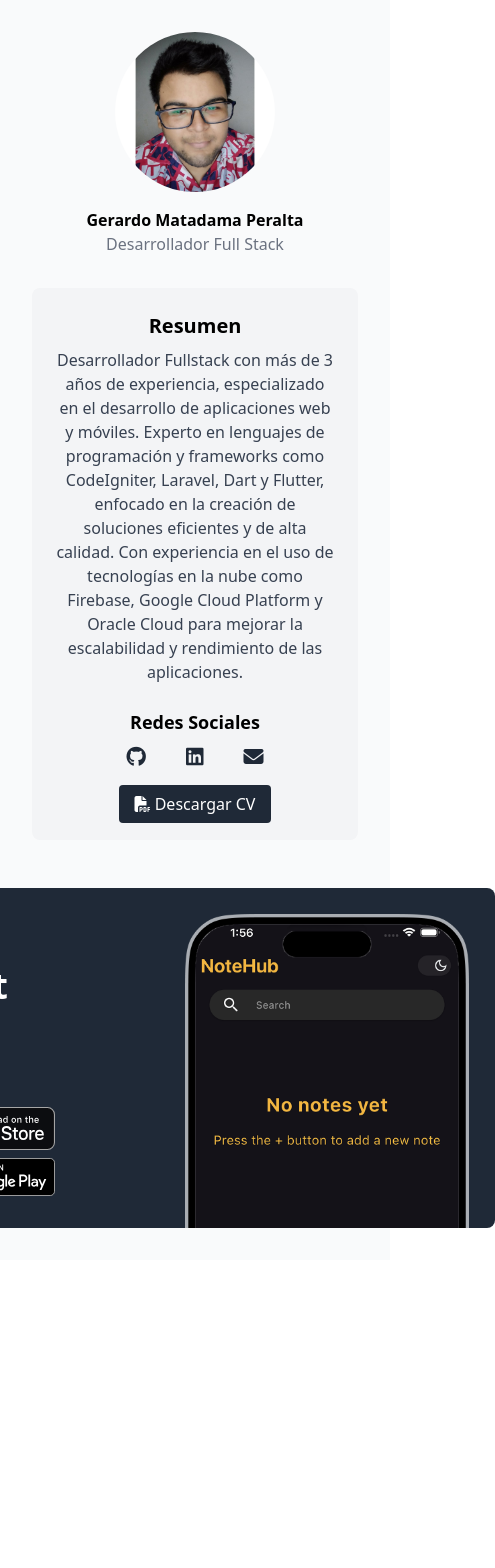
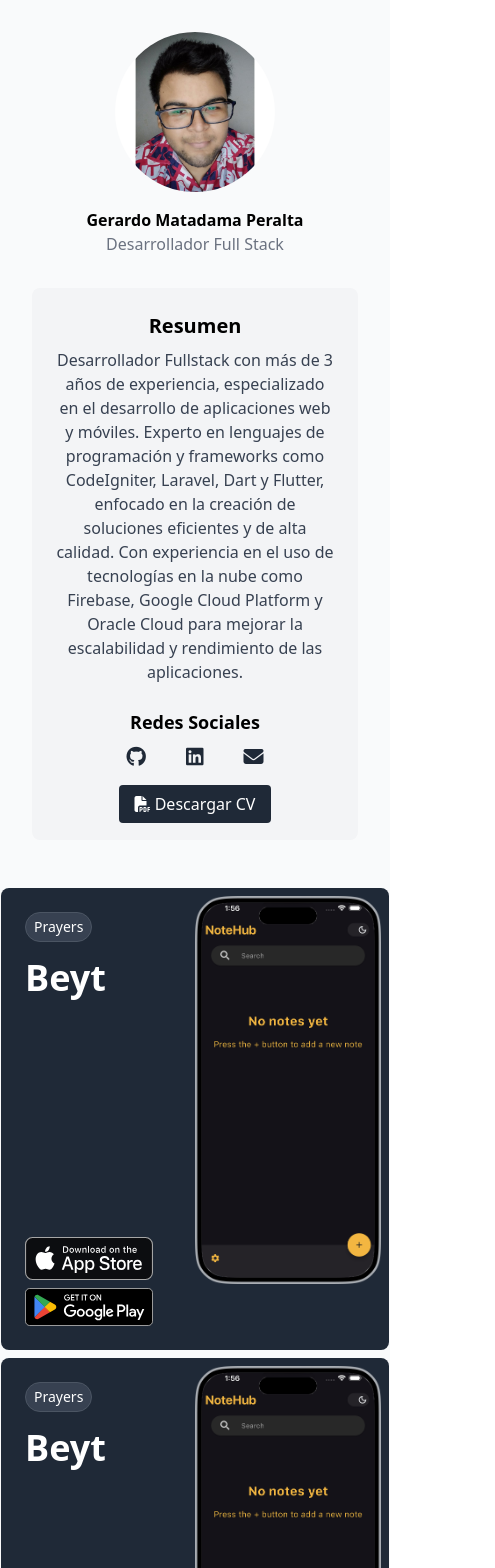
Before and after one commit to ElMexicanitox3/gerardomp.com-vue, a Vue app: page / in a window 390 px wide. Shown: the top 1568 px of the page, 495 px wide, since content can reach past the window. Before the commit the page ends 1260 px from the top, so only its background shows below. Built offline with nearby package versions, Linux system fonts and the light colour scheme.

Commit message:
correccion de responsivo

```diff
--- a/src/App.vue
+++ b/src/App.vue
@@ -15,22 +15,8 @@ import Summary from './components/summary.vue';
     <Summary />
 
 
-    <!-- Proyectos -->
-    <!-- <div class="w-full max-w-2xl text-center">
-      <h2 class="text-2xl font-semibold mb-6">Proyectos</h2>
-      <div class="grid grid-cols-1 sm:grid-cols-2 gap-6">
-        <div class="bg-gray-800 text-white rounded-lg p-6 flex items-center justify-center h-48">
-          <p class="text-2xl font-bold">WEC</p>
-        </div>
-        <div class="bg-yellow-500 text-gray-900 rounded-lg p-6 flex items-center justify-center h-48">
-          <p class="text-2xl font-bold">NoteHub</p>
-        </div>
-      </div>
-    </div> -->
-
-
-    <div>
-
+    <div class="grid lg:grid-cols-2 md:grid-cols-1 gap-2">
+      <Card/>
       <Card/>
     </div>
 
--- a/src/components/card.vue
+++ b/src/components/card.vue
@@ -1,7 +1,25 @@
 <template>
-    <div class="relative bg-gray-800 text-white rounded-lg w-[600px] h-[340px] p-4 overflow-hidden">
+    <div class="
+        relative
+        bg-gray-800
+        text-white
+        rounded-lg
+        p-2
+        overflow-hidden
+        w-[388px]
+        h-[462px]
+        md:w-[700px]
+        md:h-[500px]
+        lg:w-[400px]
+        lg:h-[340px]
+        xl:w-[600px]
+        xl:h-[340px]
+    ">
         <!-- Contenido dividido en dos columnas -->
-        <div class="flex h-full">
+        <div class="
+            flex
+            h-full
+        ">
             <!-- Primera columna con texto y botones -->
             <div class="basis-1/2 flex flex-col justify-between p-4">
                 <div>
@@ -16,7 +34,7 @@
 
             <!-- Imagen del screen (segunda columna) -->
             <div class="basis-1/2 relative">
-                <img src="../assets/1.png" alt="Screen" class="absolute right-[10px] top-[10px]">
+                <img src="../assets/1.png" alt="Screen" class="md:absolute md:right-[10px] md:top-[10px]">
             </div>
         </div>
     </div>
```
